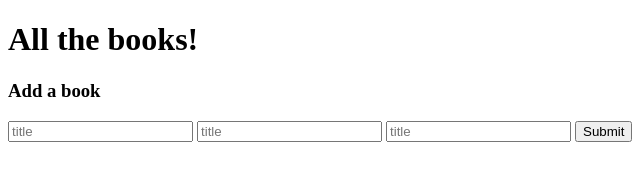
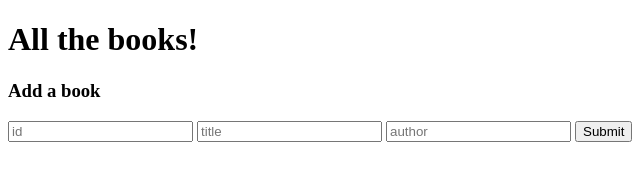
Before and after one commit to vicdotexe/module11-miniproject, a website: page views/index.html in a window 1280 px wide. Shown: the full height of the page, 0-643 px from the left. Drawn offline with Linux system fonts and the light colour scheme; no server answers.

Commit message:
placeholders

```diff
--- a/views/index.html
+++ b/views/index.html
@@ -13,9 +13,9 @@
     <h1>All the books!</h1>
     <h3>Add a book</h3>
     <form action="" id="newBook">
-        <input type="text" placeholder="title" id="bookId">
+        <input type="text" placeholder="id" id="bookId">
         <input type="text" placeholder="title" id="bookTitle">
-        <input type="text" placeholder="title" id="bookAuthor">
+        <input type="text" placeholder="author" id="bookAuthor">
         <button>Submit</button>
         <!-- TODO: handle form submission -->
     </form>
```
